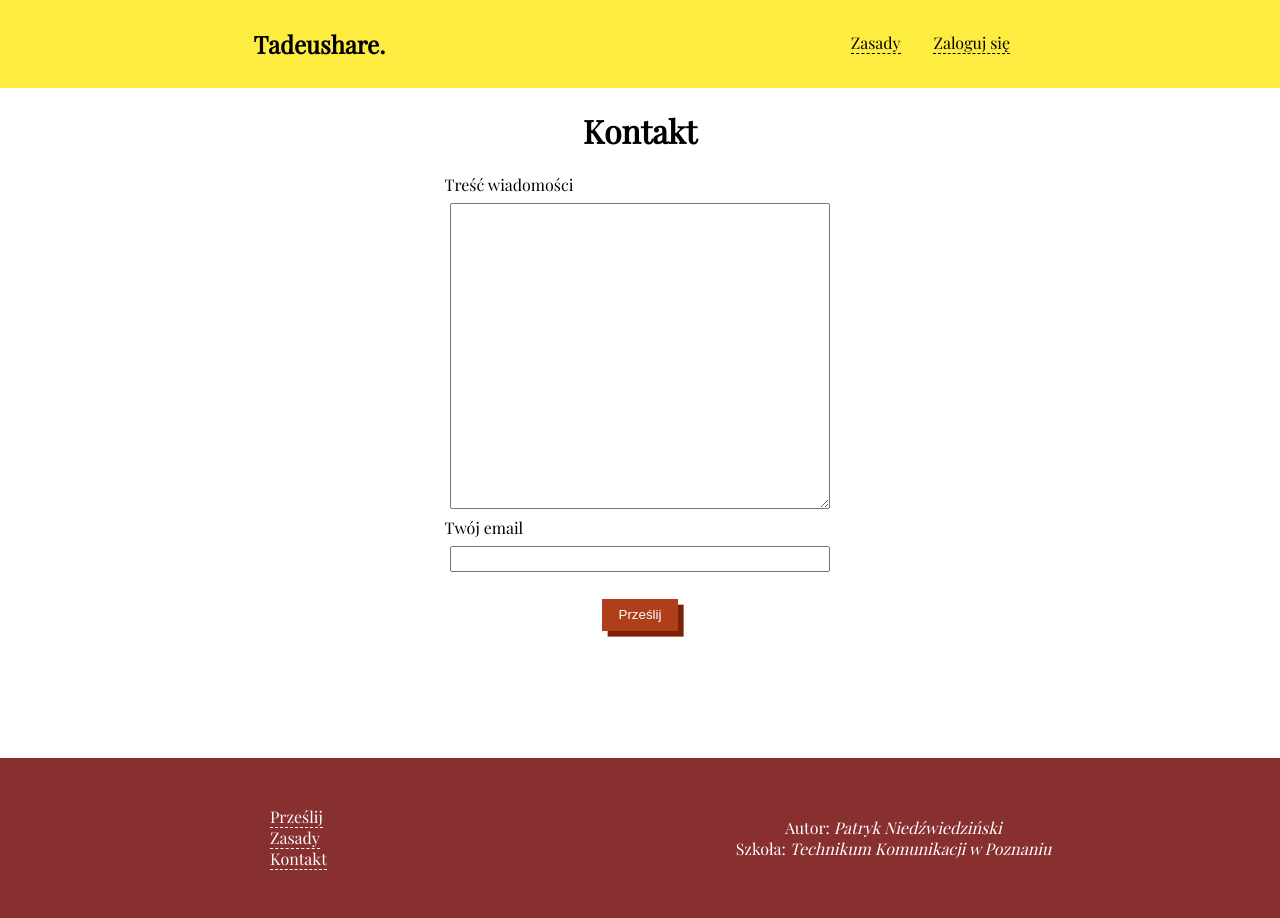
After one commit to pniedzwiedzinski/tadeushare, a PHP site: page /contact.html in a window 1280 px wide. The commit adds this page. Run offline with PHP 8.4, Linux system fonts and the light colour scheme.

Commit message:
Add sub-pages

```diff
--- /dev/null
+++ b/contact.html
@@ -0,0 +1,84 @@
+<!DOCTYPE html>
+<html>
+  <head>
+    <meta charset="utf-8">
+    <meta name="viewport" content="width=device-width, initial-scale=1">
+    <title>Tadeushare</title>
+    <link rel="stylesheet" href="style.css" type="text/css">
+    <link rel="stylesheet" href="hamburger.css" type="text/css">
+  </head>
+  <body>
+    <header class="bg">
+      <nav>
+        <div>
+          <a href="/"><h1>Tadeushare.</h1></a>
+        </div>
+        <button class="hamburger">
+          <span class="hamburger__box">
+            <span class="hamburger__inner"></span>
+          </span>
+        </button>
+        <ul class="menu">
+          <li><a href="/rules">Zasady</a></li>
+          <li><a href="/login">Zaloguj się</a></li>
+        </ul>
+        <script>
+          const hm = document.querySelector('button.hamburger');
+const menu = document.querySelector('ul.menu');
+hm.addEventListener('click', () => {
+  hm.classList.toggle('hamburger--active')
+  menu.classList.toggle('menu--active')
+})
+        </script>
+      </nav>
+    </header>
+    <main>
+      <h1>Kontakt</h1>
+<style>
+form * {
+  margin: 1ex auto;
+  display: block;
+}
+
+form label {
+  margin-left: 1em;
+}
+
+form textarea,
+form input {
+  width: 90%;
+  line-height: 1.5em;
+}
+
+#s {
+  margin-top: 2em;
+}
+</style>
+      <form action="#">
+        <label for="msg">Treść wiadomości</label>
+        <textarea id="msg" cols="50" rows="15" name="msg"></textarea>
+        <label for="email">Twój email</label>
+        <input type="email" id="email" name="email">
+        <button id="s" class="button" type="submit">Prześlij</button>
+      </form>
+
+    </main>
+    <div id="footer">
+      <footer>
+        <div>
+          <nav>
+            <ul>
+              <li><a href="#heading">Prześlij</a></li>
+              <li><a href="/rules">Zasady</a></li>
+              <li><a href="/contact">Kontakt</a></li>
+            </ul>
+          </nav>
+        </div>
+        <div>
+          <p>Autor: <em>Patryk Niedźwiedziński</em></p>
+          <p>Szkoła: <em>Technikum Komunikacji w Poznaniu</em></p>
+        </div>
+      </footer>
+    </div>
+  </body>
+</html>
--- a/index.html
+++ b/index.html
@@ -3,6 +3,8 @@
   <head>
     <meta charset="utf-8">
     <meta name="viewport" content="width=device-width, initial-scale=1">
+    <meta name="keywords" content="share, pastebin"/>
+    <meta name="description" content="Chcesz udostępnić dłuższy tekst, który nie mieści się w 140 znakach? Albo musisz po prostu skopiować dane pomiędzy kilkoma urządzeniami? To mamy dla ciebie idealne rozwiązanie!"/>
     <title>Tadeushare</title>
     <link rel="stylesheet" href="style.css" type="text/css">
     <link rel="stylesheet" href="hamburger.css" type="text/css">
--- a/style.css
+++ b/style.css
@@ -25,6 +25,11 @@ body {
 *::selection {
   color: white;
   background: #882f2f;
+}
+
+footer *::selection {
+  color: #882f2f;
+  background: white;
 }
 
 main {
```
Also changed, not shown: rules.html (added, +79 -0 lines).
